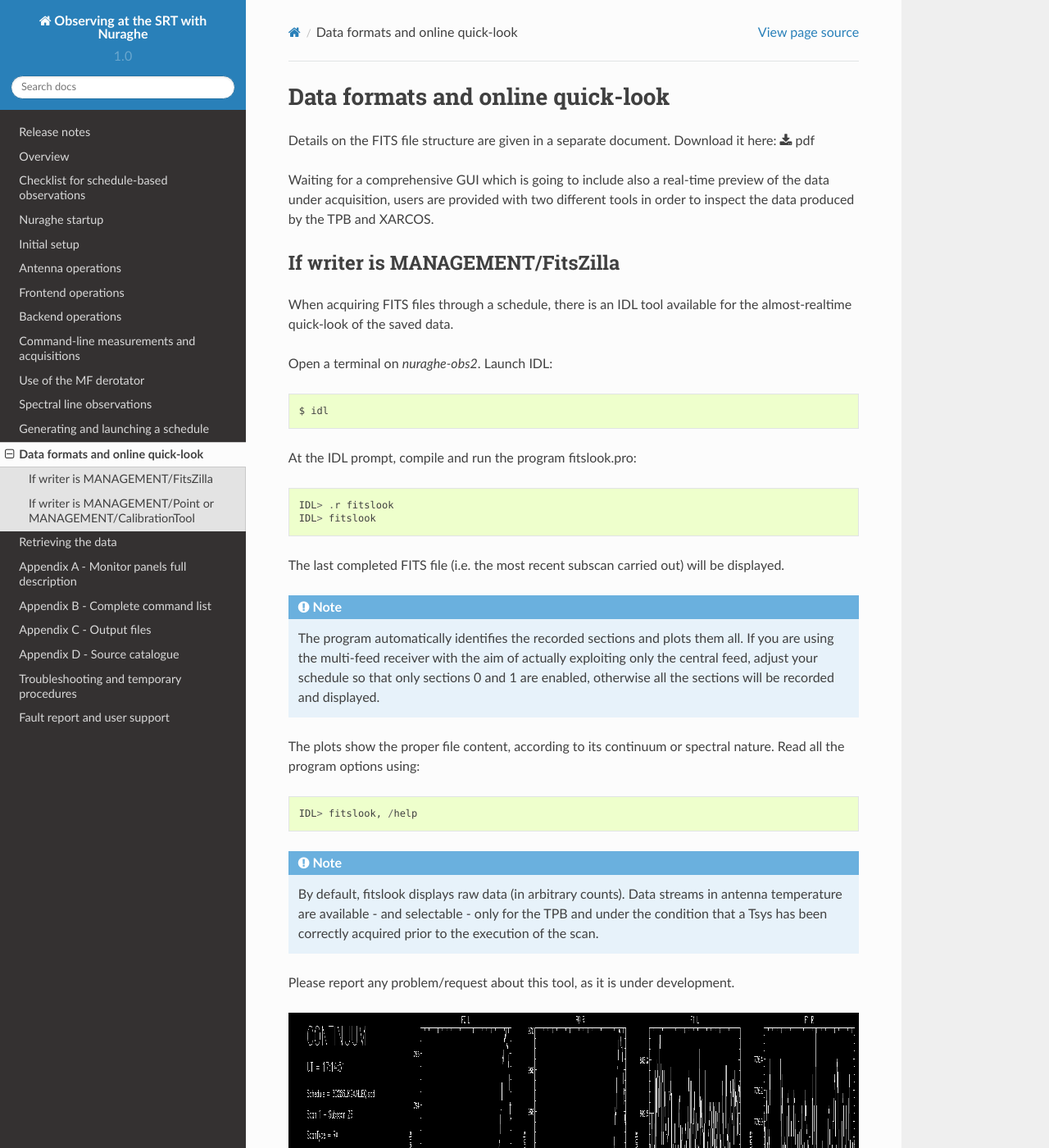
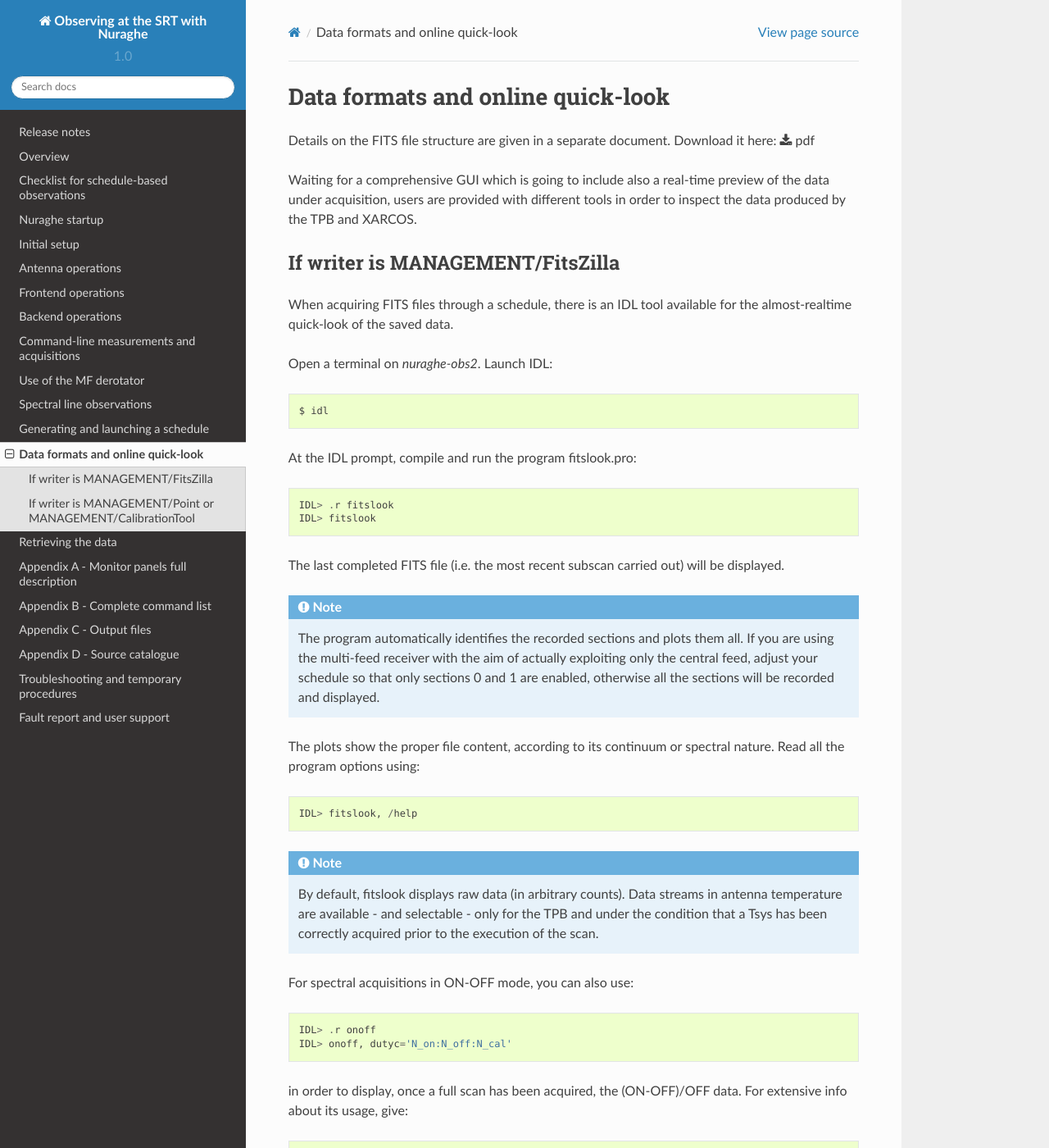
Before and after one commit to discos/doc, a Sphinx documentation site: the page built from user/srt/source/Quicklook.rst, in a window 1280 px wide and 1400 px high. Shown: the whole window at 82% size. Built offline with Sphinx 7.4.7 and the Read the Docs theme 2.0.0, drawn with Linux system fonts in a browser that asks for light colours; some of the changed text lies outside the part shown.

Commit message:
Addition of onoff quicklook inside proper page

```diff
--- a/user/srt/source/Quicklook.rst
+++ b/user/srt/source/Quicklook.rst
@@ -8,7 +8,7 @@ Details on the FITS file structure are given in a separate document. Download
 it here: :download:`pdf <attachments/SRT-MAN-10000-003-3.pdf>`
 
 Waiting for a comprehensive GUI which is going to include also a real-time
-preview of the data under acquisition, users are provided with two different
+preview of the data under acquisition, users are provided with different
 tools in order to inspect the data produced by the TPB and XARCOS.
 
 If writer is MANAGEMENT/FitsZilla
@@ -44,7 +44,18 @@ nature. Read all the program options using::
    for the TPB and under the condition that a Tsys has been correctly acquired
    prior to the execution of the scan.
 
-Please report any problem/request about this tool, as it is under development.
+For spectral acquisitions in ON-OFF mode, you can also use::
+
+    IDL> .r onoff
+    IDL> onoff, dutyc='N_on:N_off:N_cal'
+
+in order to display, once a full scan has been acquired, the (ON-OFF)/OFF data.
+For extensive info about its usage, give::
+
+    IDL> onoff, /help
+
+Please report any problem/request about these tools, as they are under
+development.
 
 .. figure:: images/Quicklook.png
    :scale: 100%
```
